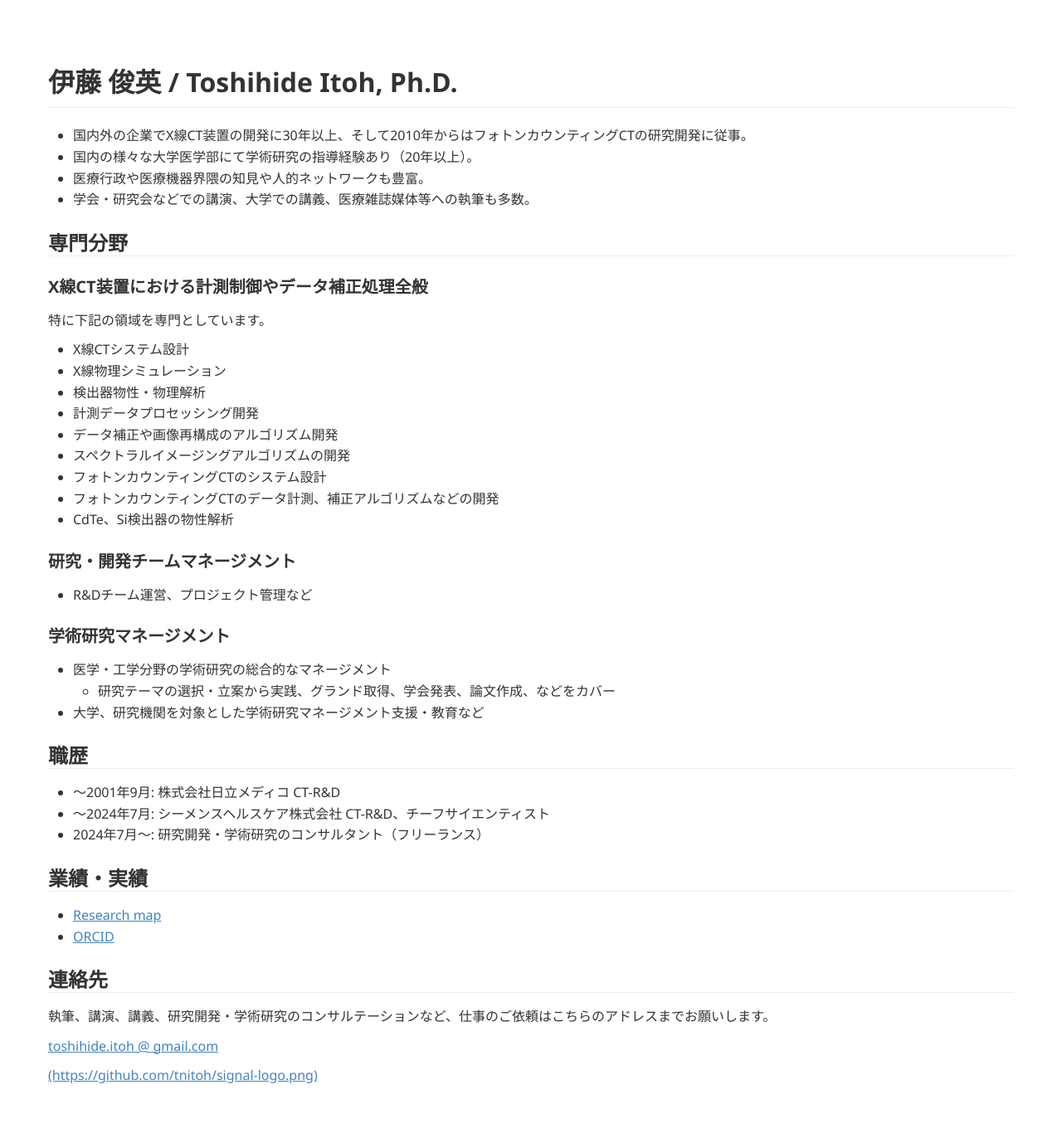
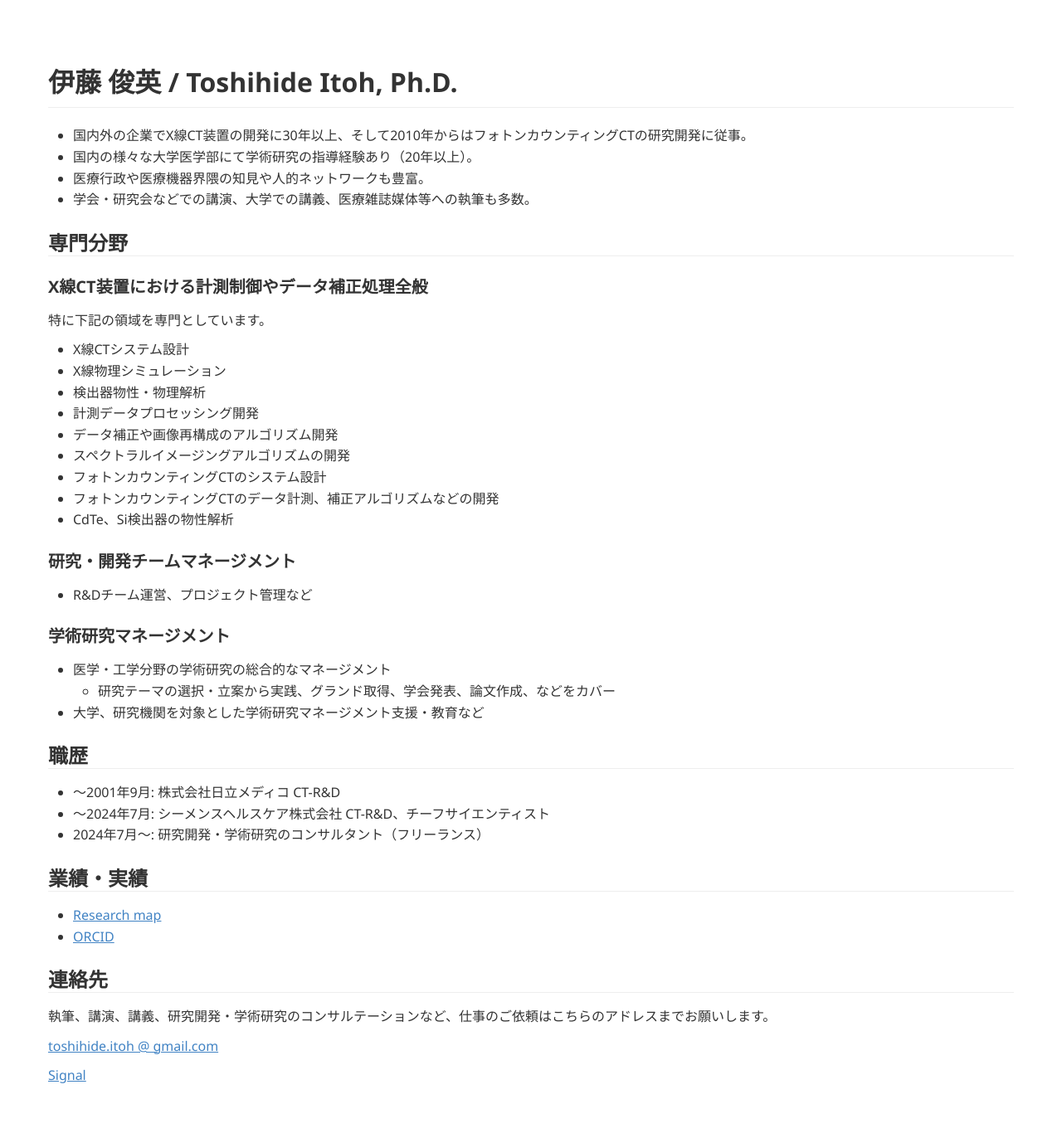
Before and after one commit to tnitoh/tnitoh.github.io, a Jekyll site: the page built from index.md, in a window 1280 px wide. Shown: the whole page at 83% size. Built offline with Jekyll 4.4.1, drawn with Linux system fonts in a browser that asks for light colours; Markdown is read by kramdown in place of the engine named in the settings; some of the changed lines change nothing that is shown.

Commit message:
Update index.md

```diff
--- a/index.md
+++ b/index.md
@@ -52,4 +52,4 @@
 
 [toshihide.itoh @ gmail.com](contact_note.md)
 
-[(https://github.com/tnitoh/signal-logo.png)](https://signal.me/#eu/0PxDfmg6zt5BLhErTWGJ2B8CpgqLLxs-mf7HnWFgV419OTwldstGhYAcN4jBTN_O)
+[Signal](https://signal.me/#eu/0PxDfmg6zt5BLhErTWGJ2B8CpgqLLxs-mf7HnWFgV419OTwldstGhYAcN4jBTN_O){:target="_blank"}
```
